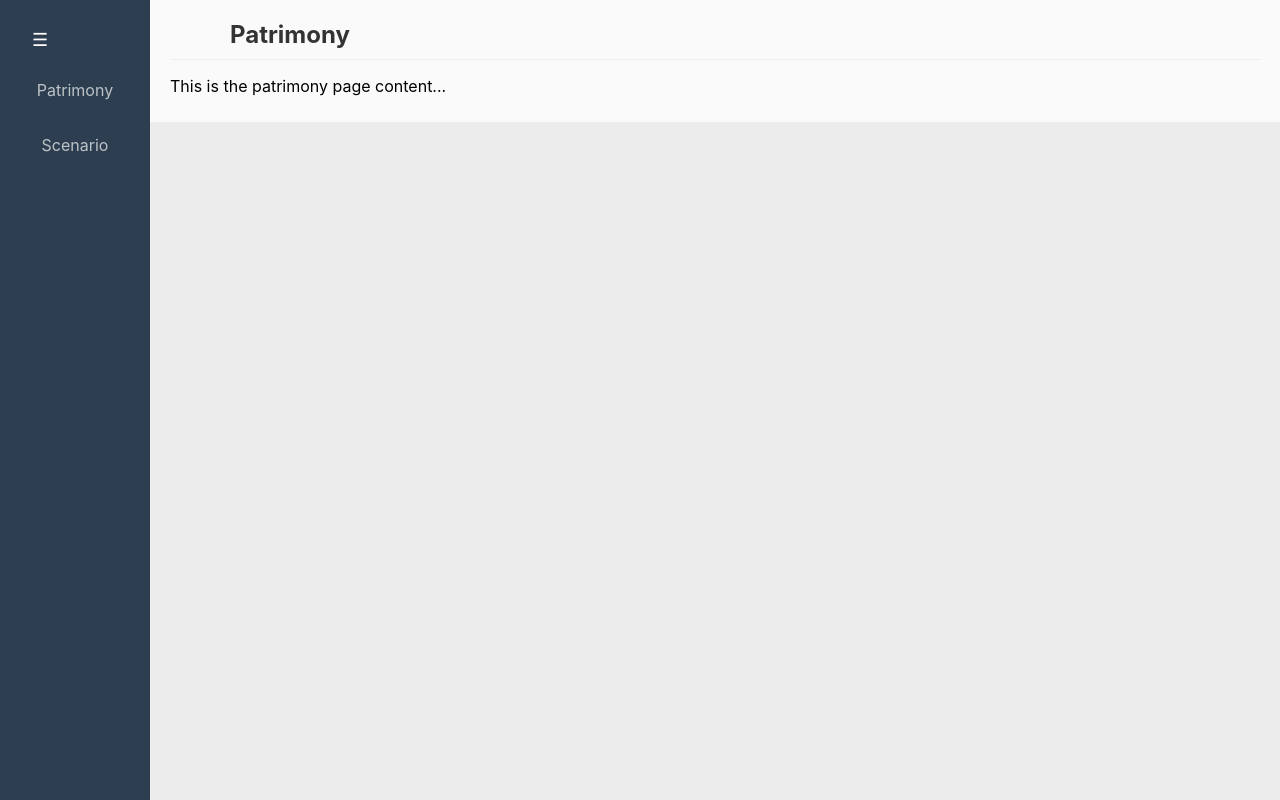
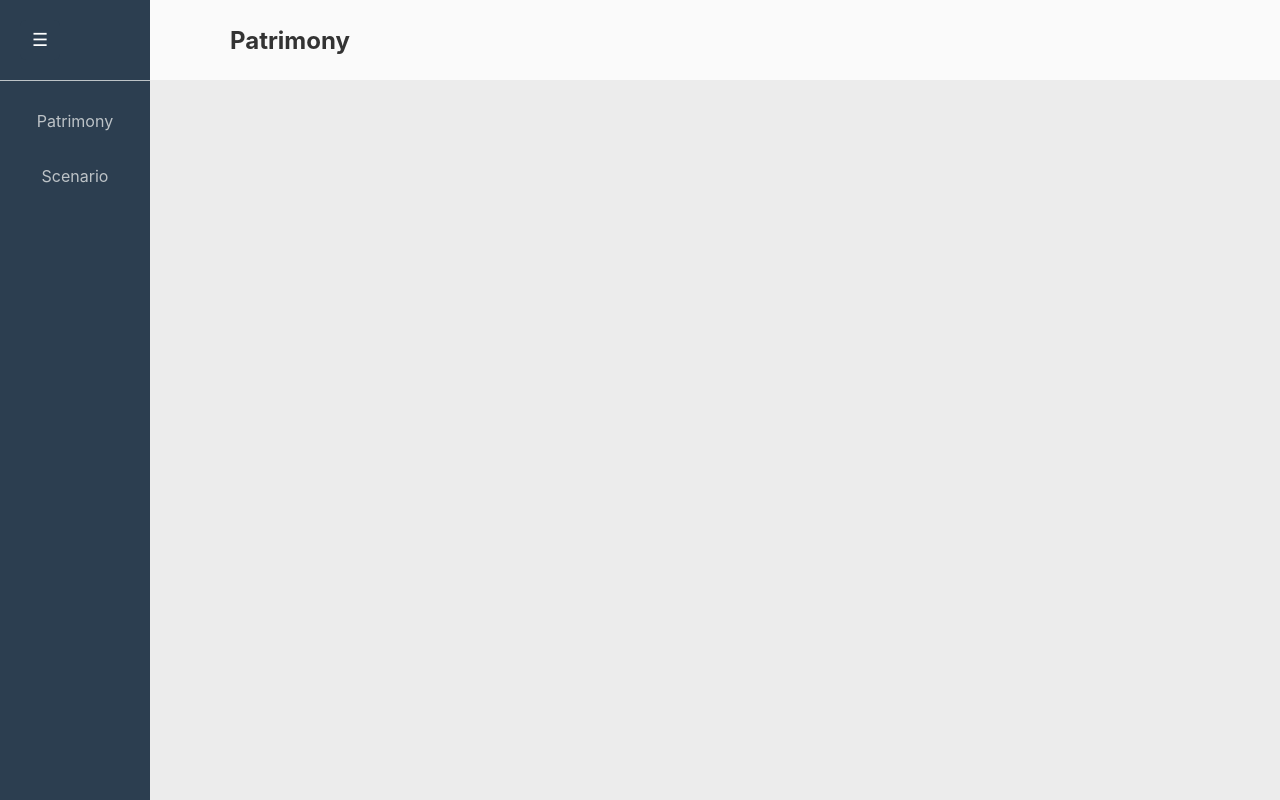
Before and after one commit to TLedevin/patrimony-management, a React (Create React App) app in the folder frontend/: page / in a window 1280 px wide. Built offline with nearby package versions, Linux system fonts and the light colour scheme.

Commit message:
imrpove display of header

```diff
--- a/frontend/src/components/header.css
+++ b/frontend/src/components/header.css
@@ -2,13 +2,16 @@
 
 .header {
   background-color: var(--background-color2);
-  padding: 10px 20px;
-  border-bottom: 1px solid #eee;
+  height: 80px;
+  display: flex;
+  align-items: center;
 }
 
 .header h1 {
   margin: 0;
-  margin-left: 40px;
+  margin-left: 80px;
   font-size: 24px;
   color: #333;
+  display: flex;
+  align-items: center;
 }
--- a/frontend/src/components/sidebar.css
+++ b/frontend/src/components/sidebar.css
@@ -27,8 +27,15 @@
   background-color: var(--theme-background-color-hover);
 }
 
+.separator-line {
+  margin-top: 80px; /* Space for toggle button */
+  border-top: 1px solid var(--light-text-color);
+  width: 100%;
+}
+
+
 .menu {
-  margin-top: 60px; /* Space for toggle button */
+  margin-top: 10px;
   display: flex;
   flex-direction: column;
   align-items: center;
--- a/frontend/src/components/sidebar.js
+++ b/frontend/src/components/sidebar.js
@@ -13,6 +13,7 @@ function Sidebar({ sidebarOpen, setSidebarOpen }) {
         ☰
       </button>
       <div className={`sidebar ${sidebarOpen ? "open" : "closed"}`}>
+        <div className="separator-line"></div>
         <div className="menu">
           <Link
             to="/patrimony"
--- /dev/null
+++ b/frontend/src/pages/PatrimonyPage.css
@@ -0,0 +1,6 @@
+.patrimony-page {
+    display: flex;
+    flex-direction: column;
+    align-items: center;
+    justify-content: center;
+}
--- a/frontend/src/pages/PatrimonyPage.js
+++ b/frontend/src/pages/PatrimonyPage.js
@@ -2,10 +2,8 @@ import Header from "./../components/header.js";
 
 function PatrimonyPage() {
   return (
-    <div className="page-content">
+    <div className="patrimony-page">
       <Header HeaderTitle="Patrimony" />
-      <p>This is the patrimony page content...</p>
-      {/* Add your patrimony-specific content here */}
     </div>
   );
 }
--- a/frontend/src/pages/ScenarioPage.js
+++ b/frontend/src/pages/ScenarioPage.js
@@ -2,9 +2,9 @@ import Header from "./../components/header.js";
 
 function ScenarioPage() {
   return (
-    <div className="page-content">
+    <div className="scenario-page">
       <Header HeaderTitle="Scenario" />
-      <p>This is the scenario page content...</p>
+      {/* <p>This is the scenario page content...</p> */}
     </div>
   );
 }
```
